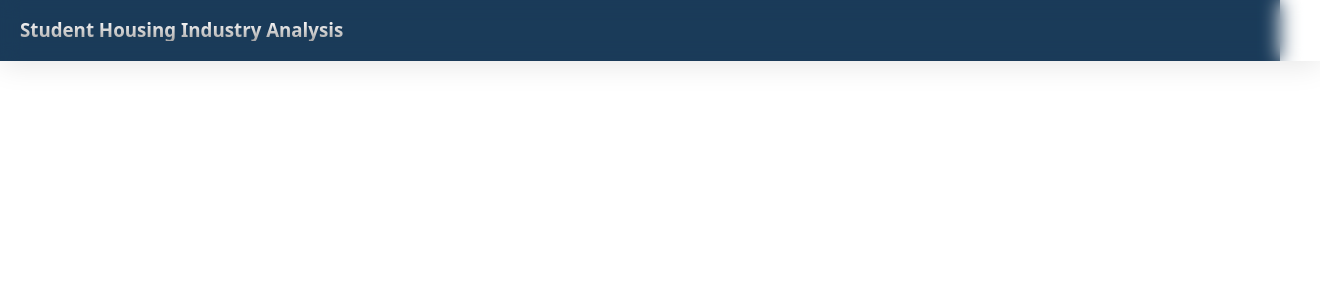
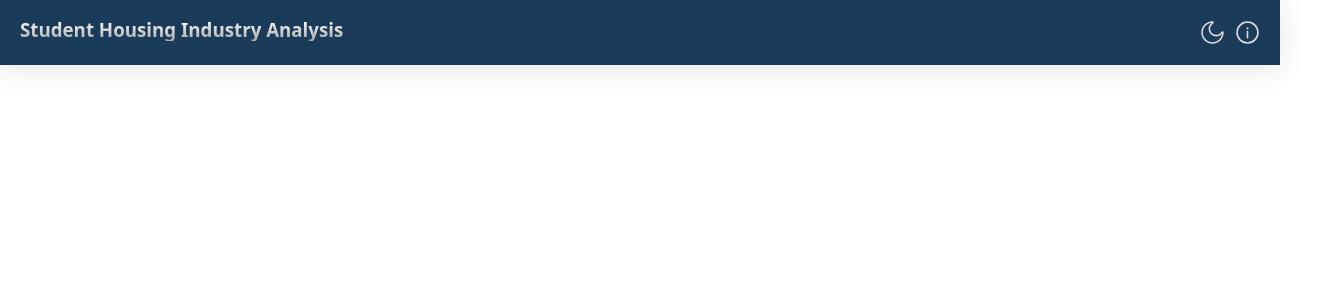
Before and after one commit to devangmalhotra/student-housing-industry-analysis, a React (Vite) app: page / in a window 1280 px wide. Shown: the top 300 px of the page, 1320 px wide, since content can reach past the window. Built offline with nearby package versions, Linux system fonts and the light colour scheme.

Commit message:
updated files

```diff
--- a/src/App.css
+++ b/src/App.css
@@ -4,8 +4,9 @@
   --teal: #004D61;
   --raspberry: #822659;
   --camo-green: #3E5641;
-  max-width: 1280px;
-  margin: 0 auto;
+  padding: 0;
+  width: 100%;
+
   /*padding: 2rem;*/
   /*text-align: center;*/
   background-color: var(--background);
@@ -53,8 +54,22 @@
   backdrop-filter: blur(9.4px);
   -webkit-backdrop-filter: blur(9.4px);
   margin: 0;
-  padding: 20px;
-  width: 100%;
+  padding: 20px 20px;
+  display: flex;
+  flex-direction: row;
+  justify-content: space-between;
+}
+
+#home-main .header-icon {
+  width: 25px;
+  height: auto;
+  filter: invert(96%) sepia(0%) saturate(14%) hue-rotate(272deg) brightness(104%) contrast(105%);
+}
+
+#home-main #header-icons {
+  display: flex;
+  flex-direction: row;
+  gap: 10px;
 }
 
 #home-main form {
--- a/src/Home.jsx
+++ b/src/Home.jsx
@@ -2,6 +2,8 @@ import React from 'react'
 import Scrape from './Scrape'
 import { useState } from 'react'
 import { Link } from 'react-router-dom';
+import infoIcon from './assets/info-circle-svgrepo-com.svg';
+import darkModeIcon from './assets/moon-svgrepo-com.svg';
 
 function Home() {
     const [selectedCity, setSelectedCity] = useState('');
@@ -38,6 +40,10 @@ function Home() {
     <div id='home-main'>
         <header>
             <Link to='/'><h3>Student Housing Industry Analysis</h3></Link>
+            <div id='header-icons'>
+                <img className='header-icon' src={darkModeIcon} alt="Switch modes" />
+                <img className='header-icon' src={infoIcon} alt="About" />
+            </div>
         </header>
     </div>
 /*     <div id='home-main'>
--- a/src/index.css
+++ b/src/index.css
@@ -7,6 +7,8 @@
   font-family: system-ui, Avenir, Helvetica, Arial, sans-serif;
   line-height: 1.5;
   font-weight: 400;
+  padding: 0;
+  margin: 0;
 
   color-scheme: light dark;
   color: black;
```
